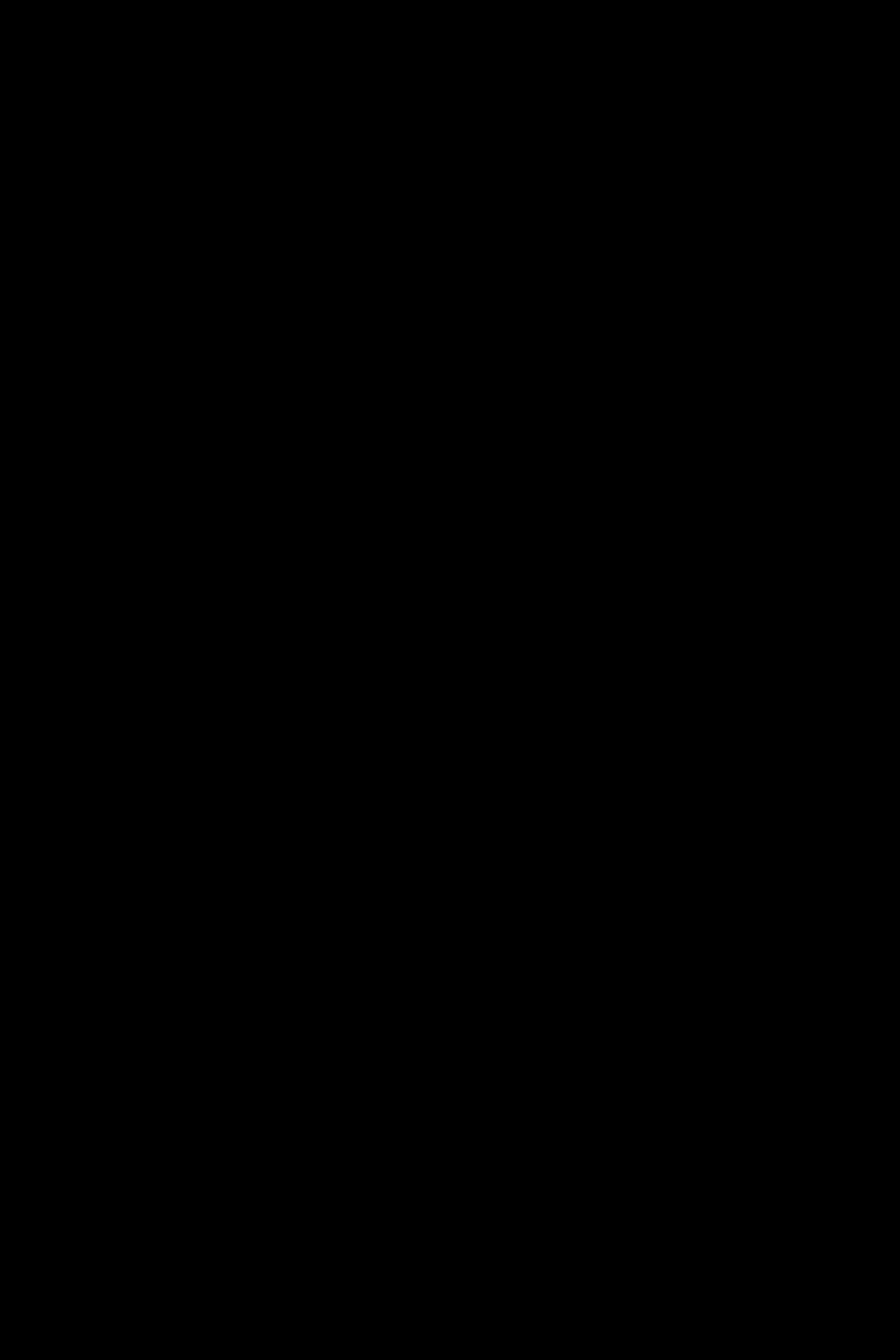
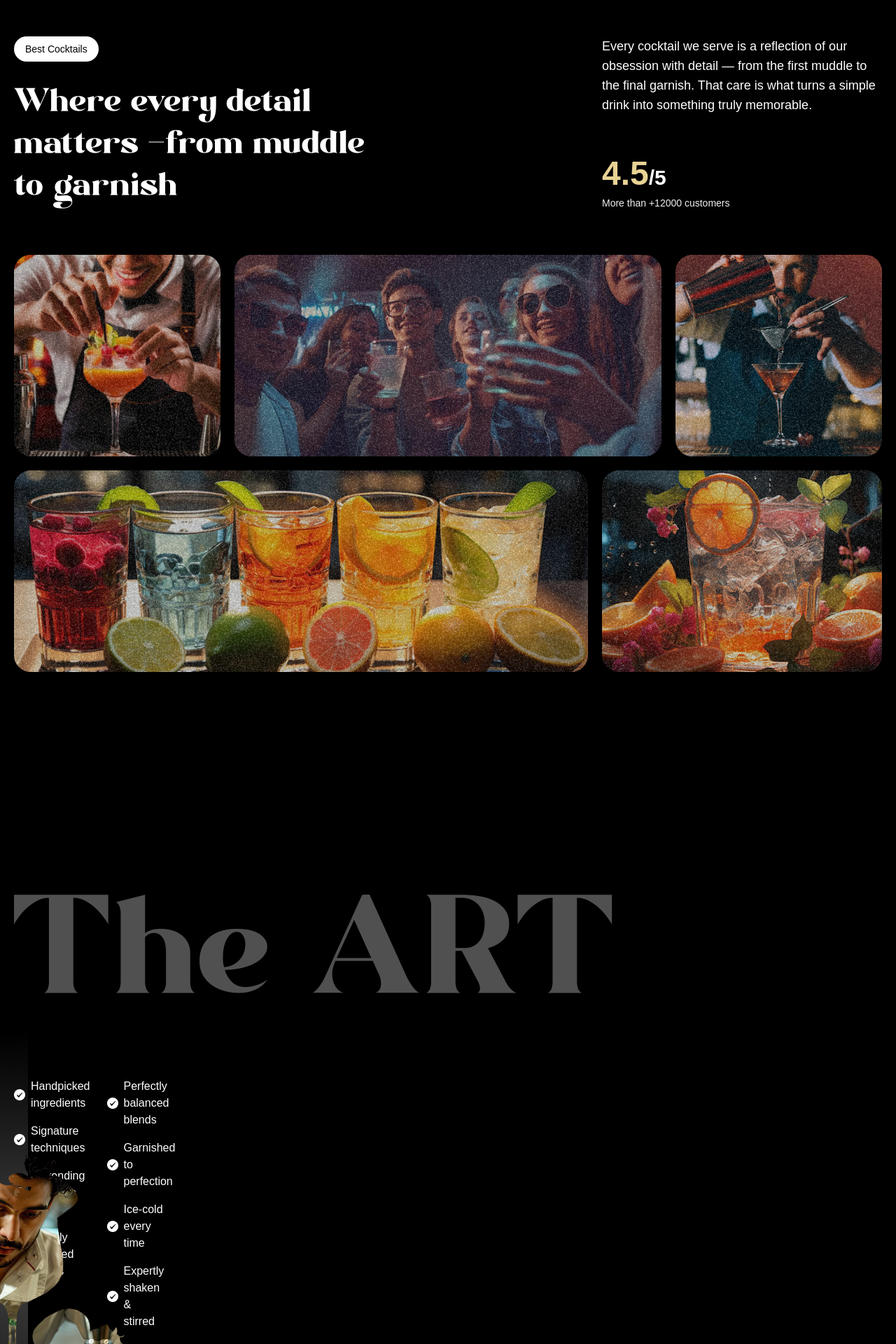
Before and after one commit to goodwebman/Beautiful-bar-menu-animations, a React (Vite) app: page / in a window 1280 px wide. Shown: the part 1660-3580 px from the top of the page at 70% size. Before the commit the page ends 1600 px from the top, so only its background shows below. Built offline with nearby package versions, Linux system fonts and the light colour scheme; a web font is replaced by a local one.

Commit message:
feat: implement art section

```diff
--- a/src/App.tsx
+++ b/src/App.tsx
@@ -3,6 +3,8 @@
 import Cocktails from './components/Cocktails'
 import Hero from './components/Hero'
 import Navbar from './components/Navbar'
+import About from './components/About'
+import Art from './components/Art'
 
 gsap.registerPlugin(ScrollTrigger, SplitText)
 
@@ -12,6 +14,8 @@
 			<Navbar />
 			<Hero />
 			<Cocktails />
+            <About />
+            <Art />
 		</main>
 	)
 }
--- /dev/null
+++ b/src/components/About.tsx
@@ -0,0 +1,100 @@
+import { useGSAP } from '@gsap/react'
+import gsap from 'gsap'
+import { SplitText } from 'gsap/all'
+
+const About = () => {
+	useGSAP(() => {
+		const titleSplit = SplitText.create('#about h2', {
+			type: 'words',
+		})
+
+		const scrollTimeline = gsap.timeline({
+			scrollTrigger: {
+				trigger: '#about',
+				start: 'top center',
+			},
+		})
+
+		scrollTimeline
+			.from(titleSplit.words, {
+				opacity: 0,
+				duration: 1,
+				yPercent: 100,
+				ease: 'expo.out',
+				stagger: 0.02,
+			})
+			.from(
+				'.top-grid div, .bottom-grid div',
+				{
+					opacity: 0,
+					duration: 1,
+					ease: 'power1.inOut',
+					stagger: 0.04,
+				},
+				'-=0.5',
+			)
+	})
+
+	return (
+		<div id='about'>
+			<div className='mb-16 md:px-0 px-5'>
+				<div className='content'>
+					<div className='md:col-span-8'>
+						<p className='badge'>Best Cocktails</p>
+						<h2>
+							Where every detail matters <span className='text-white'>-</span>
+							from muddle to garnish
+						</h2>
+					</div>
+
+					<div className='sub-content'>
+						<p>
+							Every cocktail we serve is a reflection of our obsession with
+							detail — from the first muddle to the final garnish. That care is
+							what turns a simple drink into something truly memorable.
+						</p>
+
+						<div>
+							<p className='md:text-3xl text-xl font-bold'>
+								<span>4.5</span>/5
+							</p>
+							<p className='text-sm text-white-100'>
+								More than +12000 customers
+							</p>
+						</div>
+					</div>
+				</div>
+			</div>
+
+			<div className='top-grid'>
+				<div className='md:col-span-3'>
+					<div className='noisy' />
+					<img src='/images/abt1.png' alt='grid-img-1' />
+				</div>
+
+				<div className='md:col-span-6'>
+					<div className='noisy' />
+					<img src='/images/abt2.png' alt='grid-img-2' />
+				</div>
+
+				<div className='md:col-span-3'>
+					<div className='noisy' />
+					<img src='/images/abt5.png' alt='grid-img-5' />
+				</div>
+			</div>
+
+			<div className='bottom-grid'>
+				<div className='md:col-span-8'>
+					<div className='noisy' />
+					<img src='/images/abt3.png' alt='grid-img-3' />
+				</div>
+
+				<div className='md:col-span-4'>
+					<div className='noisy' />
+					<img src='/images/abt4.png' alt='grid-img-4' />
+				</div>
+			</div>
+		</div>
+	)
+}
+export default About
--- /dev/null
+++ b/src/components/Art.tsx
@@ -0,0 +1,83 @@
+import { useGSAP } from '@gsap/react'
+import gsap from 'gsap'
+import { useMediaQuery } from 'react-responsive'
+import { featureLists, goodLists } from '../constants'
+
+const Art = () => {
+	const isMobile = useMediaQuery({ maxWidth: 767 })
+	useGSAP(() => {
+		const start = isMobile ? 'top 20%' : 'top top'
+		const maskTimeline = gsap.timeline({
+			scrollTrigger: {
+				trigger: '#art',
+				start,
+				end: 'bottom center',
+				scrub: 1.5,
+				pin: true,
+			},
+		})
+
+		maskTimeline
+			.to('.will-fade', {
+				opacity: 0,
+				stagger: 0.2,
+				ease: 'power1.inOut',
+			})
+			.to('.masked-img', {
+				scale: 1.3,
+				maskPosition: 'center',
+				maskSize: '400%',
+				duration: 1,
+				ease: 'power1.inOut',
+			})
+			.to('#masked-content', { opacity: 1, duration: 1, ease: 'power1.inOut' })
+	})
+	return (
+		<section id='art'>
+			<div className='container mx-auto h-full pt-20'>
+				<h2 className='will-fade'>The ART</h2>
+
+				<div className='content'>
+					<ul className='space-y-4 will-fade'>
+						{goodLists.map((features, index) => (
+							<li key={index} className='flex items-center gap-2'>
+								<img src='/images/check.png' alt='check' />
+								<p>{features}</p>
+							</li>
+						))}
+					</ul>
+
+					<div className='cocktail-img'>
+						<img
+							src='/images/under-img.jpg'
+							alt='cocktail'
+							className='abs-center masked-img size-full object-contain'
+						/>
+					</div>
+
+					<ul className='space-y-4 will-fade'>
+						{featureLists.map((features, index) => (
+							<li key={index} className='flex items-center justify-start gap-2'>
+								<img src='/images/check.png' alt='check' />
+								<p className='md:w-fit w-60'>{features}</p>
+							</li>
+						))}
+					</ul>
+				</div>
+
+				<div className='masked-container'>
+					<h2 className='will-fade'>Sip-Worthy Perfection</h2>
+					<div id='masked-content'>
+						<h3>Made with Craft, Poured with Passion</h3>
+						<p>
+							This isn't just a drink. It's a carefully crafted moment made just
+							for you.
+						</p>
+					</div>
+				</div>
+			</div>
+		</section>
+	)
+}
+
+export default Art
--- a/src/components/Hero.tsx
+++ b/src/components/Hero.tsx
@@ -112,7 +112,7 @@
 			</section>
 
 			<div className='video absolute inset-0'>
-                { /* we should use FFmpeg to make mp4 smooth for gsap */}
+				{/* we should use FFmpeg to make mp4 smooth for gsap */}
 				<video
 					ref={videoRef}
 					muted
```
